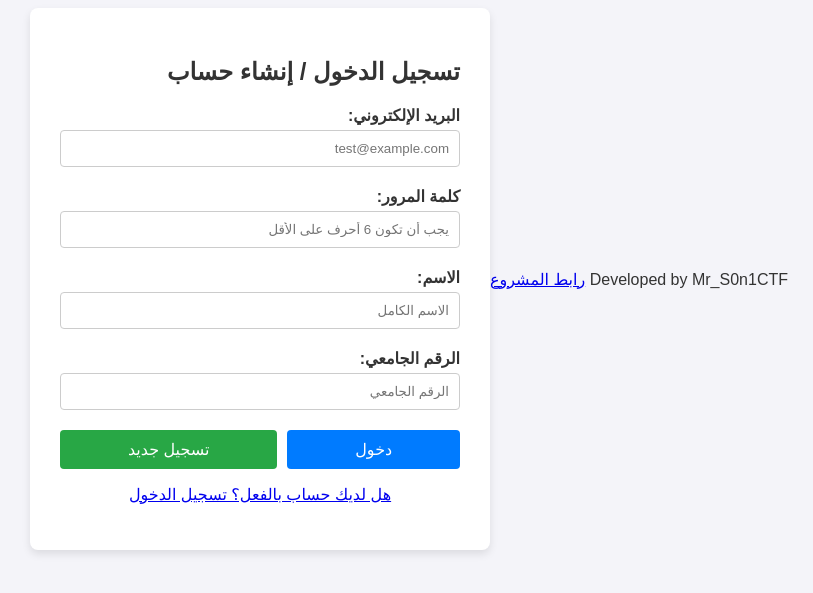
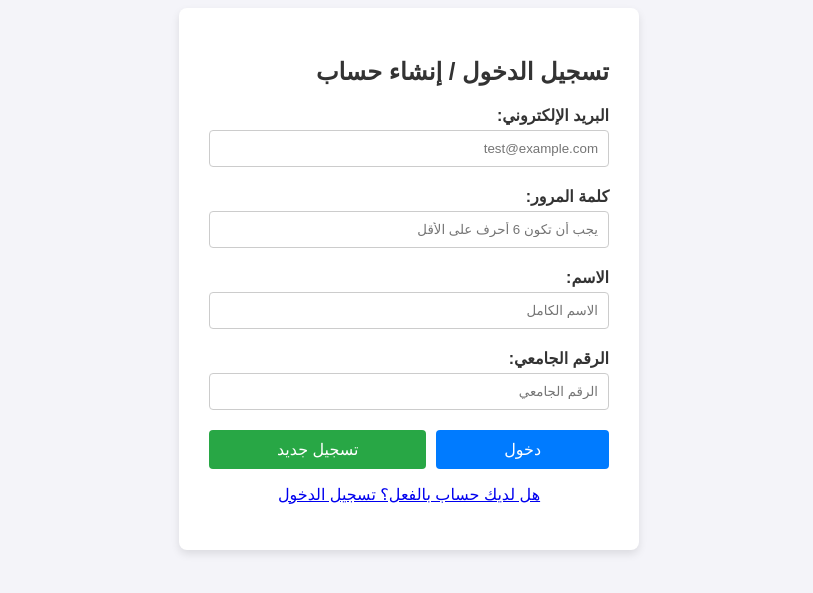
Before and after one commit to MrS0n1CTF/CTF_Web_Project, a website with bundled scripts: page index.html in a window 1280 px wide. Shown: the part 121-714 px from the top of the page, without its empty margins (231-1044 px from the left). Built offline with nearby package versions, Linux system fonts and the light colour scheme; no server answers.

Commit message:
Update index.html

```diff
--- a/index.html
+++ b/index.html
@@ -6,10 +6,6 @@
     <link rel="stylesheet" href="style.css">
 </head>
 <body>
-    <div id="developer-banner">
-        <span>Developed by Mr_S0n1CTF</span>
-        <a href="https://github.com/MrS0n1CTF/CTF_Web_Project.git" target="_blank">رابط المشروع</a>
-    </div>
 
     <div id="login-container">
         <h2>تسجيل الدخول / إنشاء حساب</h2>
```
